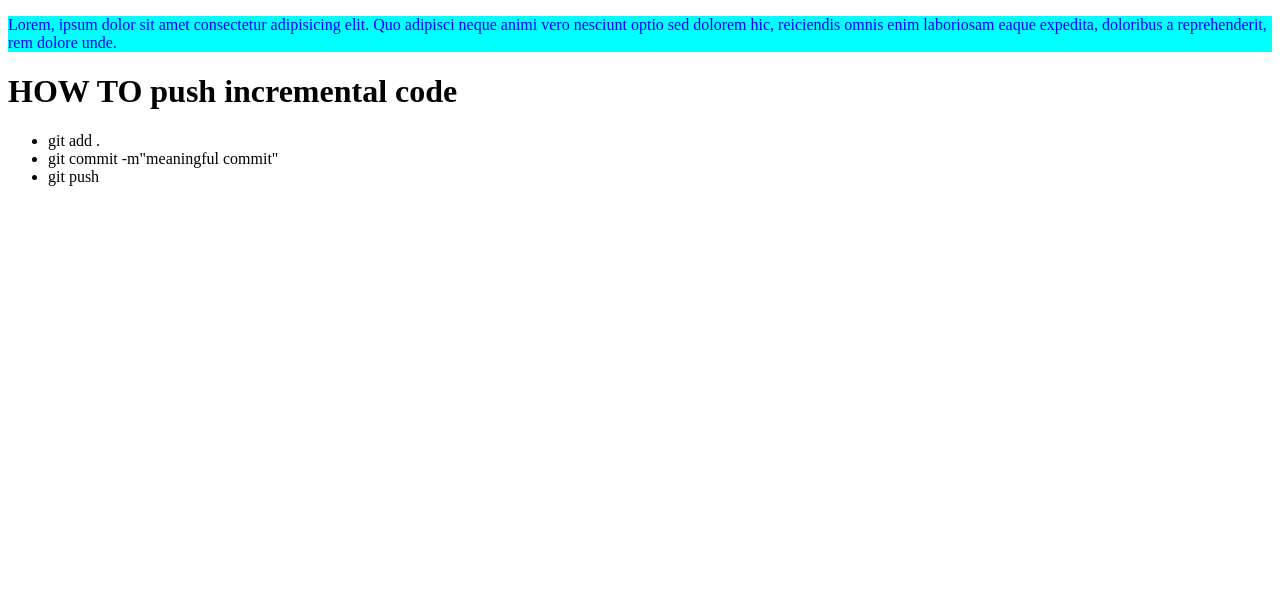
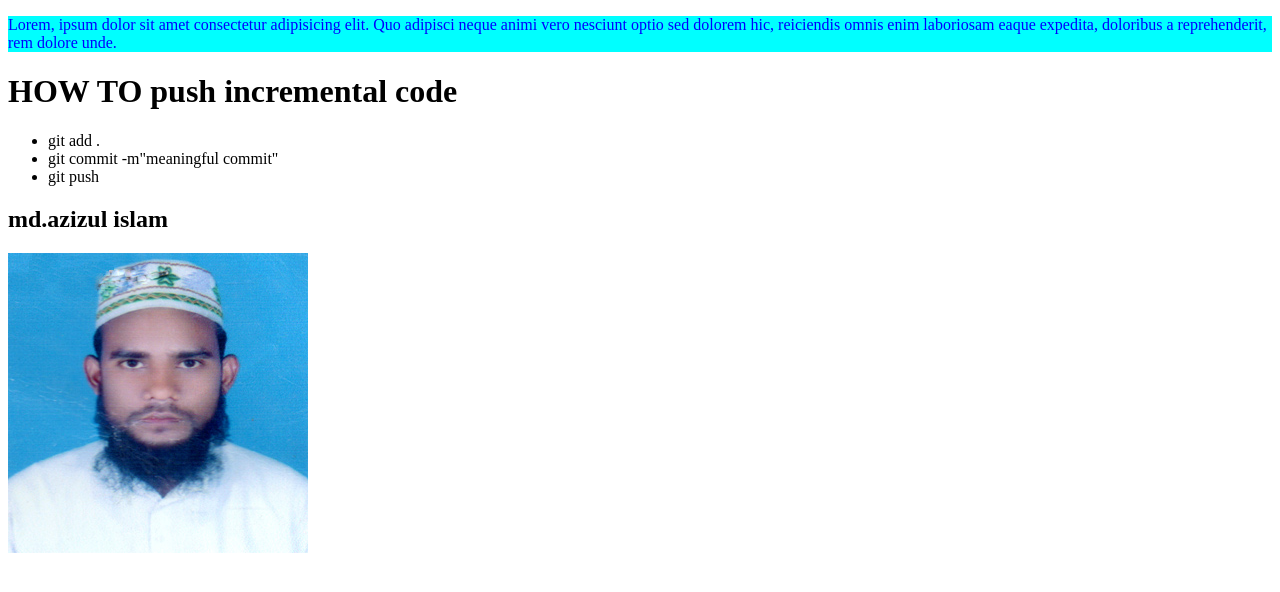
Before and after one commit to azizulislam7149/my-first-repo, a plain HTML site: page index.html in a window 1280 px wide. Drawn offline with Linux system fonts and the light colour scheme.

Commit message:
added my piture

```diff
--- a/index.html
+++ b/index.html
@@ -16,5 +16,9 @@
             <li>git push</li>
         </ul>
     </DIv>
+    <div>
+        <h2>md.azizul islam</h2>
+        <img src="images/Azizul-Sir-pc.jpg" alt="">
+    </div>
 </body>
 </html>
```
Also changed, not shown: images/Azizul-Sir-pc.jpg (added).
